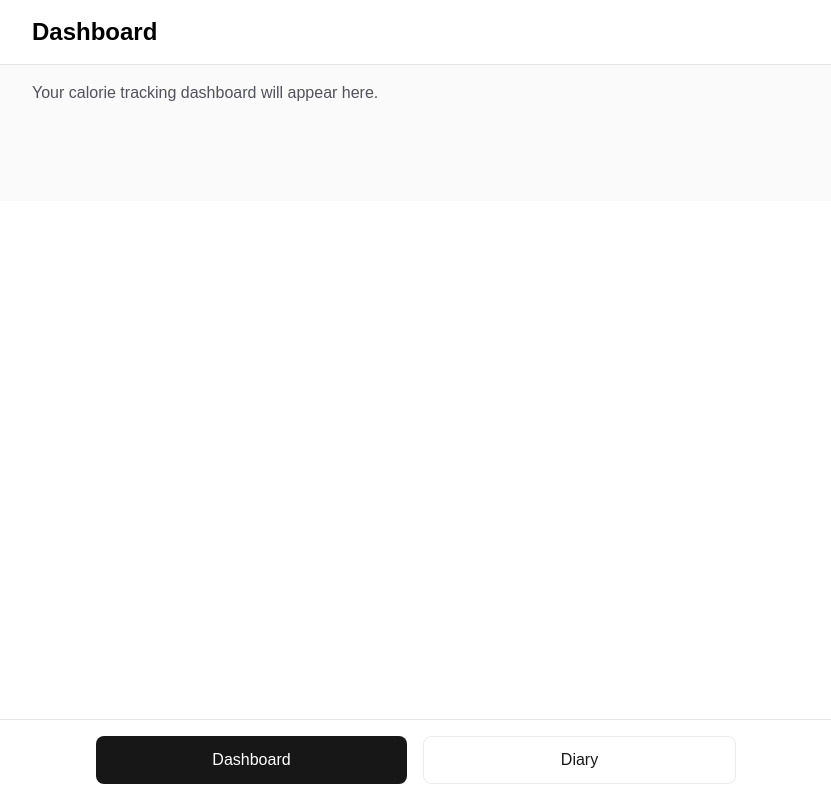
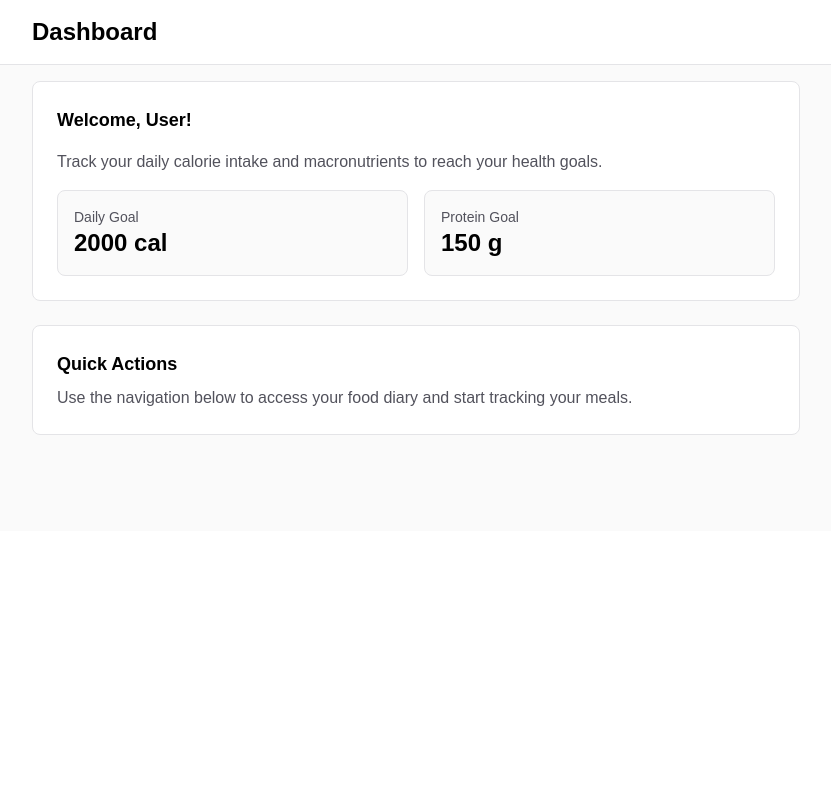
Before and after one commit to YellowSmiley/Calorie-Tracker, a Next.js app: page / in a window 1280 px wide. Shown: the whole page, without its empty margins (224-1055 px from the left). Built offline with nearby package versions, Linux system fonts and the light colour scheme; no server answers.

Commit message:
Made whole site authenticated

```diff
--- a/app/components/Navigation.tsx
+++ b/app/components/Navigation.tsx
@@ -2,9 +2,13 @@
 
 import Link from "next/link";
 import { usePathname } from "next/navigation";
+import { useSession, signOut } from "next-auth/react";
 
 export default function Navigation() {
   const pathname = usePathname();
+  const { data: session } = useSession();
+
+  if (!session) return null;
 
   return (
     <nav className="fixed bottom-0 left-0 right-0 z-40 border-t border-zinc-200 bg-white dark:border-zinc-800 dark:bg-black">
@@ -29,6 +33,12 @@ export default function Navigation() {
         >
           Diary
         </Link>
+        <button
+          onClick={() => signOut({ callbackUrl: "/login" })}
+          className="flex h-12 items-center justify-center rounded-lg px-5 text-base font-medium transition-colors border border-solid border-black/8 hover:border-transparent hover:bg-black/4 dark:border-white/[.145] dark:hover:bg-[#1a1a1a]"
+        >
+          Sign Out
+        </button>
       </div>
     </nav>
   );
--- a/app/diary/DiaryClient.tsx
+++ b/app/diary/DiaryClient.tsx
@@ -1,7 +1,6 @@
 "use client";
 
 import { useMemo, useState } from "react";
-import { signIn } from "next-auth/react";
 import FoodListSidebar from "../components/FoodListSidebar";
 import CreateFoodSidebar from "../components/CreateFoodSidebar";
 import EditFoodSidebar from "../components/EditFoodSidebar";
@@ -11,14 +10,12 @@ import type { FoodItem, Meal } from "./types";
 interface DiaryClientProps {
   initialMeals: Meal[];
   initialFoods: FoodItem[];
-  isAuthenticated: boolean;
   activeDate: string;
 }
 
 export default function DiaryClient({
   initialMeals,
   initialFoods,
-  isAuthenticated,
   activeDate,
 }: DiaryClientProps) {
   const [goals] = useState({
@@ -247,20 +244,6 @@ export default function DiaryClient({
       {/* Main Content */}
       <div className="flex-1 bg-zinc-50 dark:bg-zinc-950 p-4 pb-24">
         <div className="max-w-3xl mx-auto">
-          {!isAuthenticated ? (
-            <div className="rounded-lg border border-zinc-200 dark:border-zinc-800 bg-white dark:bg-zinc-950 p-6 text-center">
-              <p className="text-black dark:text-zinc-50 font-medium">
-                Sign in to sync your diary.
-              </p>
-              <button
-                onClick={() => signIn("google")}
-                className="mt-4 inline-flex h-10 items-center justify-center rounded-lg bg-foreground px-5 text-sm font-medium text-background transition-colors hover:bg-[#383838] dark:hover:bg-[#ccc]"
-              >
-                Continue with Google
-              </button>
-            </div>
-          ) : (
-            <>
           <DailySummaryAccordion totals={totals} goals={goals} />
           {meals.map((meal, mealIndex) => (
             <div key={meal.name} className="mb-8">
@@ -350,8 +333,6 @@ export default function DiaryClient({
               </div>
             </div>
           ))}
-            </>
-          )}
         </div>
       </div>
 
--- a/app/diary/page.tsx
+++ b/app/diary/page.tsx
@@ -49,15 +49,9 @@ export default async function DiaryPage() {
   const session = await auth();
   const activeDate = new Date().toISOString().split("T")[0];
 
+  // User must be authenticated due to middleware, but add safety check
   if (!session?.user?.id) {
-    return (
-      <DiaryClient
-        initialMeals={initialMeals}
-        initialFoods={[]}
-        isAuthenticated={false}
-        activeDate={activeDate}
-      />
-    );
+    return null;
   }
 
   const count = await prisma.food.count();
@@ -122,7 +116,6 @@ export default async function DiaryPage() {
     <DiaryClient
       initialMeals={meals.length ? meals : initialMeals}
       initialFoods={foods.map(mapFoodToItem)}
-      isAuthenticated={true}
       activeDate={activeDate}
     />
   );
--- /dev/null
+++ b/app/login/page.tsx
@@ -0,0 +1,60 @@
+"use client";
+
+import { signIn } from "next-auth/react";
+
+export default function LoginPage() {
+  return (
+    <div className="min-h-screen flex items-center justify-center bg-zinc-50 dark:bg-zinc-950 p-4">
+      <div className="w-full max-w-md">
+        <div className="rounded-lg border border-zinc-200 dark:border-zinc-800 bg-white dark:bg-black p-8 text-center">
+          <div className="mb-6">
+            <h1 className="text-3xl font-bold text-black dark:text-zinc-50 mb-2">
+              Calorie Tracker
+            </h1>
+            <p className="text-zinc-600 dark:text-zinc-400">
+              Track your daily food intake and macronutrients
+            </p>
+          </div>
+
+          <div className="space-y-4">
+            <p className="text-black dark:text-zinc-50 font-medium">
+              Sign in to access your diary
+            </p>
+            <button
+              onClick={() => signIn("google", { callbackUrl: "/diary" })}
+              className="w-full inline-flex h-12 items-center justify-center gap-2 rounded-lg bg-foreground px-5 text-base font-medium text-background transition-colors hover:bg-[#383838] dark:hover:bg-[#ccc]"
+            >
+              <svg className="w-5 h-5" viewBox="0 0 24 24">
+                <path
+                  fill="currentColor"
+                  d="M22.56 12.25c0-.78-.07-1.53-.2-2.25H12v4.26h5.92c-.26 1.37-1.04 2.53-2.21 3.31v2.77h3.57c2.08-1.92 3.28-4.74 3.28-8.09z"
+                />
+                <path
+                  fill="currentColor"
+                  d="M12 23c2.97 0 5.46-.98 7.28-2.66l-3.57-2.77c-.98.66-2.23 1.06-3.71 1.06-2.86 0-5.29-1.93-6.16-4.53H2.18v2.84C3.99 20.53 7.7 23 12 23z"
+                />
+                <path
+                  fill="currentColor"
+                  d="M5.84 14.09c-.22-.66-.35-1.36-.35-2.09s.13-1.43.35-2.09V7.07H2.18C1.43 8.55 1 10.22 1 12s.43 3.45 1.18 4.93l2.85-2.22.81-.62z"
+                />
+                <path
+                  fill="currentColor"
+                  d="M12 5.38c1.62 0 3.06.56 4.21 1.64l3.15-3.15C17.45 2.09 14.97 1 12 1 7.7 1 3.99 3.47 2.18 7.07l3.66 2.84c.87-2.6 3.3-4.53 6.16-4.53z"
+                />
+              </svg>
+              Continue with Google
+            </button>
+          </div>
+
+          <p className="mt-6 text-xs text-zinc-500 dark:text-zinc-500">
+            By signing in, you agree to our Terms of Service and Privacy Policy
+          </p>
+        </div>
+
+        <p className="mt-4 text-center text-sm text-zinc-600 dark:text-zinc-400">
+          Copyright © 2026 Michael Smith. All Rights Reserved.
+        </p>
+      </div>
+    </div>
+  );
+}
--- a/app/page.tsx
+++ b/app/page.tsx
@@ -1,4 +1,8 @@
-export default function Home() {
+import { auth } from "@/auth";
+
+export default async function Home() {
+  const session = await auth();
+
   return (
     <div className="min-h-full flex flex-col">
       {/* Header */}
@@ -12,10 +16,44 @@ export default function Home() {
 
       {/* Main Content */}
       <div className="flex-1 bg-zinc-50 dark:bg-zinc-950 p-4 pb-24">
-        <div className="max-w-3xl mx-auto">
-          <p className="text-zinc-600 dark:text-zinc-400">
-            Your calorie tracking dashboard will appear here.
-          </p>
+        <div className="max-w-3xl mx-auto space-y-6">
+          <div className="rounded-lg border border-zinc-200 dark:border-zinc-800 bg-white dark:bg-black p-6">
+            <h2 className="text-lg font-semibold text-black dark:text-zinc-50 mb-4">
+              Welcome, {session?.user?.name || "User"}!
+            </h2>
+            <p className="text-zinc-600 dark:text-zinc-400 mb-4">
+              Track your daily calorie intake and macronutrients to reach your
+              health goals.
+            </p>
+            <div className="grid grid-cols-2 gap-4">
+              <div className="p-4 rounded-lg bg-zinc-50 dark:bg-zinc-900 border border-zinc-200 dark:border-zinc-800">
+                <p className="text-sm text-zinc-600 dark:text-zinc-400">
+                  Daily Goal
+                </p>
+                <p className="text-2xl font-bold text-black dark:text-zinc-50">
+                  2000 cal
+                </p>
+              </div>
+              <div className="p-4 rounded-lg bg-zinc-50 dark:bg-zinc-900 border border-zinc-200 dark:border-zinc-800">
+                <p className="text-sm text-zinc-600 dark:text-zinc-400">
+                  Protein Goal
+                </p>
+                <p className="text-2xl font-bold text-black dark:text-zinc-50">
+                  150 g
+                </p>
+              </div>
+            </div>
+          </div>
+
+          <div className="rounded-lg border border-zinc-200 dark:border-zinc-800 bg-white dark:bg-black p-6">
+            <h3 className="text-lg font-semibold text-black dark:text-zinc-50 mb-2">
+              Quick Actions
+            </h3>
+            <p className="text-zinc-600 dark:text-zinc-400">
+              Use the navigation below to access your food diary and start
+              tracking your meals.
+            </p>
+          </div>
         </div>
       </div>
     </div>
--- /dev/null
+++ b/middleware.ts
@@ -0,0 +1,34 @@
+import { NextResponse } from "next/server";
+import type { NextRequest } from "next/server";
+
+export function middleware(request: NextRequest) {
+  const pathname = request.nextUrl.pathname;
+
+  // Allow auth API routes and static files
+  if (
+    pathname.startsWith("/api/auth") ||
+    pathname.startsWith("/_next") ||
+    pathname.startsWith("/favicon.ico")
+  ) {
+    return NextResponse.next();
+  }
+
+  // Check if user is authenticated via cookie
+  const sessionToken = request.cookies.get("authjs.session-token") || request.cookies.get("__Secure-authjs.session-token");
+
+  const isLoginPage = pathname === "/login";
+
+  if (!sessionToken && !isLoginPage) {
+    return NextResponse.redirect(new URL("/login", request.url));
+  }
+
+  if (sessionToken && isLoginPage) {
+    return NextResponse.redirect(new URL("/diary", request.url));
+  }
+
+  return NextResponse.next();
+}
+
+export const config = {
+  matcher: ["/((?!_next/static|_next/image|favicon.ico).*)"],
+};
--- a/types/next-auth.d.ts
+++ b/types/next-auth.d.ts
@@ -1,5 +1,3 @@
-import NextAuth from "next-auth";
-
 declare module "next-auth" {
     interface Session {
         user: {
```
Lines whose indentation alone changed are shown as unchanged.
